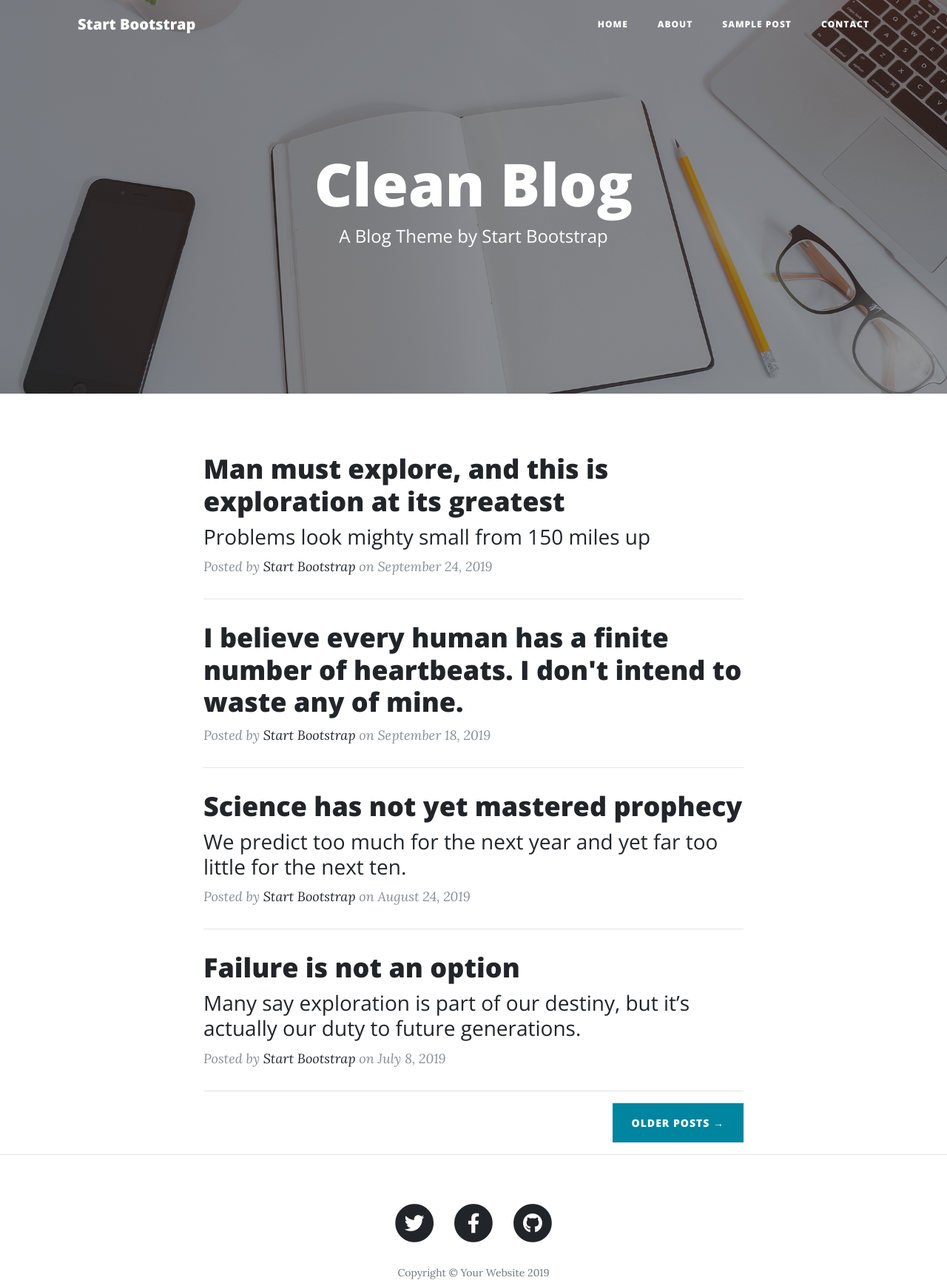
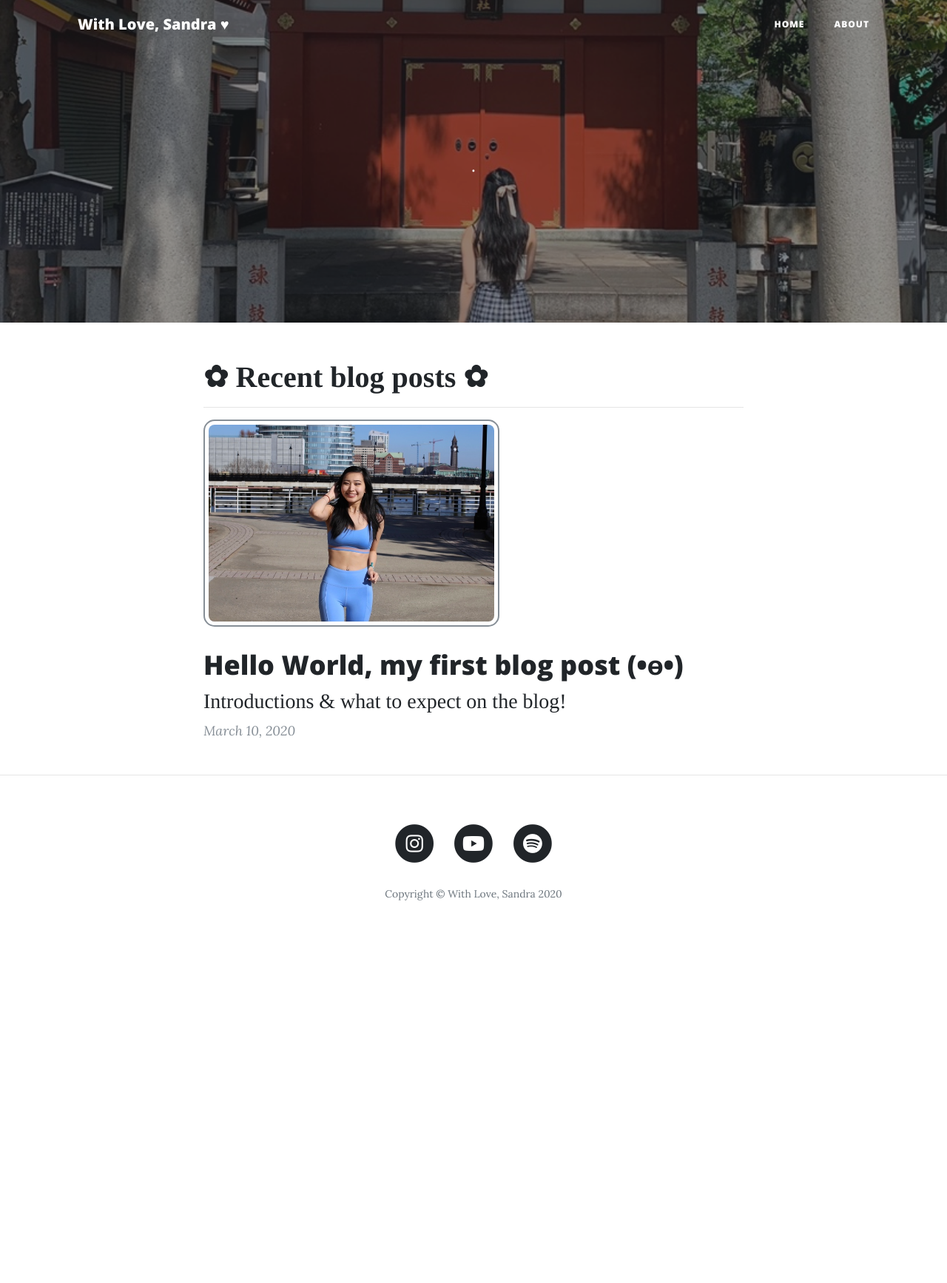
Before and after one commit to sandraliu11/Blog, a website: page index.html in a window 1280 px wide. Shown: the whole page at 74% size. After the commit the page ends 1284 px from the top, so only its background shows below. Drawn offline with nearby package versions, Linux system fonts and the light colour scheme.

Commit message:
completed site changes

```diff
--- a/css/clean-blog.css
+++ b/css/clean-blog.css
@@ -96,7 +96,7 @@ img::-moz-selection {
 
 #mainNav .navbar-brand {
   font-weight: 800;
-  color: #343a40;
+  color: #ffffff;
 }
 
 #mainNav .navbar-toggler {
@@ -121,7 +121,7 @@ img::-moz-selection {
   }
   #mainNav .navbar-brand {
     padding: 10px 20px;
-    color: #fff;
+    color: #ffffff;
   }
   #mainNav .navbar-brand:focus, #mainNav .navbar-brand:hover {
     color: rgba(255, 255, 255, 0.8);
@@ -139,7 +139,6 @@ img::-moz-selection {
   #mainNav {
     transition: background-color 0.2s;
     /* Force Hardware Acceleration in WebKit */
-    transform: translate3d(0, 0, 0);
     -webkit-backface-visibility: hidden;
   }
   #mainNav.is-fixed {
@@ -151,13 +150,13 @@ img::-moz-selection {
     background-color: rgba(255, 255, 255, 0.9);
   }
   #mainNav.is-fixed .navbar-brand {
-    color: #212529;
+    color: #ffffff;
   }
   #mainNav.is-fixed .navbar-brand:focus, #mainNav.is-fixed .navbar-brand:hover {
-    color: #0085A1;
+    color: #ffffff;
   }
   #mainNav.is-fixed .navbar-nav > li.nav-item > a {
-    color: #212529;
+    color: #ffffff;
   }
   #mainNav.is-fixed .navbar-nav > li.nav-item > a:focus, #mainNav.is-fixed .navbar-nav > li.nav-item > a:hover {
     color: #0085A1;
@@ -168,10 +167,25 @@ img::-moz-selection {
   }
 }
 
+headOfficial{
+  background: no-repeat center center;
+  background-attachment: scroll;
+  position: relative;
+  background-size: cover;
+  position: absolute;
+  top: 0;
+  left: 0;
+  height: 100%;
+  width: 100%;
+  padding: 200px 0 150px;
+  color: white;
+  line-height: 1.1;
+  display: block;
+}
+
 header.masthead {
   margin-bottom: 50px;
   background: no-repeat center center;
-  background-color: #868e96;
   background-attachment: scroll;
   position: relative;
   background-size: cover;
@@ -183,8 +197,6 @@ header.masthead .overlay {
   left: 0;
   height: 100%;
   width: 100%;
-  background-color: #212529;
-  opacity: 0.5;
 }
 
 header.masthead .page-heading,
@@ -394,6 +406,12 @@ footer .copyright {
   font-family: 'Open Sans', 'Helvetica Neue', Helvetica, Arial, sans-serif;
 }
 
+.blog-pic{
+  width:18em;
+  height:12em;
+  border-radius: 1.5em;
+}
+
 .btn-primary {
   background-color: #0085A1;
   border-color: #0085A1;
--- a/index.html
+++ b/index.html
@@ -2,14 +2,23 @@
 <html lang="en">
 
 <head>
+  <!-- Global site tag (gtag.js) - Google Analytics -->
+  <script async src="https://www.googletagmanager.com/gtag/js?id=UA-160034375-1"></script>
+  <script>
+    window.dataLayer = window.dataLayer || [];
+    function gtag(){dataLayer.push(arguments);}
+    gtag('js', new Date());
+
+    gtag('config', 'UA-160034375-1');
+  </script>
 
   <meta charset="utf-8">
   <meta name="viewport" content="width=device-width, initial-scale=1, shrink-to-fit=no">
   <meta name="description" content="">
   <meta name="author" content="">
 
-  <title>Clean Blog - Start Bootstrap Theme</title>
-
+  <title>Blog - With Love, Sandra</title>
+  <link rel="icon" href="img/moon.png" type="image/x-icon">
   <!-- Bootstrap core CSS -->
   <link href="vendor/bootstrap/css/bootstrap.min.css" rel="stylesheet">
 
@@ -26,9 +35,9 @@
 <body>
 
   <!-- Navigation -->
-  <nav class="navbar navbar-expand-lg navbar-light fixed-top" id="mainNav">
+  <nav  class="navbar navbar-expand-lg navbar-light fixed-top" id="mainNav">
     <div class="container">
-      <a class="navbar-brand" href="index.html">Start Bootstrap</a>
+      <a class="navbar-brand" href="index.html">With Love, Sandra ♥</a>
       <button class="navbar-toggler navbar-toggler-right" type="button" data-toggle="collapse" data-target="#navbarResponsive" aria-controls="navbarResponsive" aria-expanded="false" aria-label="Toggle navigation">
         Menu
         <i class="fas fa-bars"></i>
@@ -41,26 +50,26 @@
           <li class="nav-item">
             <a class="nav-link" href="about.html">About</a>
           </li>
-          <li class="nav-item">
-            <a class="nav-link" href="post.html">Sample Post</a>
-          </li>
-          <li class="nav-item">
-            <a class="nav-link" href="contact.html">Contact</a>
-          </li>
+<!--          <li class="nav-item">-->
+<!--            <a class="nav-link" href="post.html">Sample Post</a>-->
+<!--          </li>-->
+<!--          <li class="nav-item">-->
+<!--            <a class="nav-link" href="contact.html">Contact</a>-->
+<!--          </li>-->
         </ul>
       </div>
     </div>
   </nav>
 
   <!-- Page Header -->
-  <header class="masthead" style="background-image: url('img/home-bg.jpg')">
+  <header class="masthead" style="background-image: url('img/IMG_1327.jpg')">
     <div class="overlay"></div>
     <div class="container">
       <div class="row">
         <div class="col-lg-8 col-md-10 mx-auto">
           <div class="site-heading">
-            <h1>Clean Blog</h1>
-            <span class="subheading">A Blog Theme by Start Bootstrap</span>
+            <h1> </h1>
+            <span class="subheading">  .</span>
           </div>
         </div>
       </div>
@@ -71,63 +80,72 @@
   <div class="container">
     <div class="row">
       <div class="col-lg-8 col-md-10 mx-auto">
+        <h1 style="font-family: 'Futura', Times, serif;">✿ Recent blog posts ✿</h1>
+        <hr>
+<!--        <div class="post-preview">-->
+<!--          <img src="img/pink.jpg" style="width:18em;height:12em;" >-->
+<!--          <a href="post.html">-->
+<!--            <h2 class="post-title">-->
+<!--              Post Title 1-->
+<!--            </h2>-->
+<!--            <h3 class="post-subtitle">-->
+<!--              Description 1-->
+<!--            </h3>-->
+<!--          </a>-->
+<!--          <p class="post-meta">-->
+<!--&lt;!&ndash;          Posted by&ndash;&gt;-->
+<!--&lt;!&ndash;            <a href="#">Start Bootstrap</a>&ndash;&gt;-->
+<!--            March 10, 2020</p>-->
+<!--        </div>-->
+<!--        <hr>-->
         <div class="post-preview">
-          <a href="post.html">
-            <h2 class="post-title">
-              Man must explore, and this is exploration at its greatest
+          <img src="img/blogpic1.jpg" style="width:20em;height:14em;border-radius: .75em;padding:5px;border:2px solid #868e96;" >
+          <a href="blogposts/1helloworld.html">
+            <h2 class="post-title" >
+              Hello World, my first blog post (•ө•)
             </h2>
-            <h3 class="post-subtitle">
-              Problems look mighty small from 150 miles up
+            <h3 class="post-subtitle" style="font-family: 'Futura', Times, serif;">
+              Introductions & what to expect on the blog!
             </h3>
           </a>
-          <p class="post-meta">Posted by
-            <a href="#">Start Bootstrap</a>
-            on September 24, 2019</p>
+          <p class="post-meta">
+<!--            Posted by-->
+<!--            <a href="#">Start Bootstrap</a>-->
+            March 10, 2020</p>
         </div>
-        <hr>
-        <div class="post-preview">
-          <a href="post.html">
-            <h2 class="post-title">
-              I believe every human has a finite number of heartbeats. I don't intend to waste any of mine.
-            </h2>
-          </a>
-          <p class="post-meta">Posted by
-            <a href="#">Start Bootstrap</a>
-            on September 18, 2019</p>
-        </div>
-        <hr>
-        <div class="post-preview">
-          <a href="post.html">
-            <h2 class="post-title">
-              Science has not yet mastered prophecy
-            </h2>
-            <h3 class="post-subtitle">
-              We predict too much for the next year and yet far too little for the next ten.
-            </h3>
-          </a>
-          <p class="post-meta">Posted by
-            <a href="#">Start Bootstrap</a>
-            on August 24, 2019</p>
-        </div>
-        <hr>
-        <div class="post-preview">
-          <a href="post.html">
-            <h2 class="post-title">
-              Failure is not an option
-            </h2>
-            <h3 class="post-subtitle">
-              Many say exploration is part of our destiny, but it’s actually our duty to future generations.
-            </h3>
-          </a>
-          <p class="post-meta">Posted by
-            <a href="#">Start Bootstrap</a>
-            on July 8, 2019</p>
-        </div>
-        <hr>
+<!--        <hr>-->
+<!--        <div class="post-preview">-->
+<!--          <a href="post.html">-->
+<!--            <h2 class="post-title">-->
+<!--              Science has not yet mastered prophecy-->
+<!--            </h2>-->
+<!--            <h3 class="post-subtitle">-->
+<!--              We predict too much for the next year and yet far too little for the next ten.-->
+<!--            </h3>-->
+<!--          </a>-->
+<!--          <p class="post-meta">Posted by-->
+<!--            <a href="#">Start Bootstrap</a>-->
+<!--            on August 24, 2019</p>-->
+<!--        </div>-->
+<!--        <hr>-->
+<!--        <div class="post-preview">-->
+<!--          <a href="post.html">-->
+<!--            <h2 class="post-title">-->
+<!--              Failure is not an option-->
+<!--            </h2>-->
+<!--            <h3 class="post-subtitle">-->
+<!--              Many say exploration is part of our destiny, but it’s actually our duty to future generations.-->
+<!--            </h3>-->
+<!--          </a>-->
+<!--          <p class="post-meta">Posted by-->
+<!--            <a href="#">Start Bootstrap</a>-->
+<!--            on July 8, 2019</p>-->
+<!--        </div>-->
+<!--        <hr>-->
         <!-- Pager -->
-        <div class="clearfix">
-          <a class="btn btn-primary float-right" href="#">Older Posts &rarr;</a>
-        </div>
+<!--        <div class="clearfix">-->
+<!--          <a class="btn btn-primary float-right" href="#">Older Posts &rarr;</a>-->
+<!--        </div>-->
       </div>
     </div>
   </div>
@@ -141,31 +159,32 @@
         <div class="col-lg-8 col-md-10 mx-auto">
           <ul class="list-inline text-center">
             <li class="list-inline-item">
-              <a href="#">
+              <a target="_blank" href="https://www.instagram.com/withlove.sandra/">
                 <span class="fa-stack fa-lg">
                   <i class="fas fa-circle fa-stack-2x"></i>
-                  <i class="fab fa-twitter fa-stack-1x fa-inverse"></i>
+                  <i class="fab fa-instagram fa-stack-1x fa-inverse"></i>
                 </span>
               </a>
             </li>
             <li class="list-inline-item">
-              <a href="#">
+              <a target="_blank" href="https://www.youtube.com/channel/UC5qEPWtHLFRIjhW_3xd5g2A">
                 <span class="fa-stack fa-lg">
                   <i class="fas fa-circle fa-stack-2x"></i>
-                  <i class="fab fa-facebook-f fa-stack-1x fa-inverse"></i>
+                  <i class="fab fa-youtube fa-stack-1x fa-inverse"></i>
                 </span>
               </a>
             </li>
             <li class="list-inline-item">
-              <a href="#">
-                <span class="fa-stack fa-lg">
-                  <i class="fas fa-circle fa-stack-2x"></i>
-                  <i class="fab fa-github fa-stack-1x fa-inverse"></i>
-                </span>
+              <a target="_blank"  href="https://open.spotify.com/show/0TC8muDSuz8vQ9oZ3V5xJr">
+
+                            <span class="fa-stack fa-lg">
+                              <i class="fas fa-circle fa-stack-2x"></i>
+                              <i class="fab fa-spotify  fa-stack-1x fa-inverse "></i>
+                            </span>
               </a>
             </li>
           </ul>
-          <p class="copyright text-muted">Copyright &copy; Your Website 2019</p>
+          <p class="copyright text-muted">Copyright &copy; With Love, Sandra 2020</p>
         </div>
       </div>
     </div>
```
Also changed, not shown: about.html (+22 -20 lines), blogposts/1helloworld.html (added, +157 -0 lines), contact.html (+19 -18 lines), post.html (+24 -22 lines), img/IMG_1327.jpg (added), img/blogpic1.jpg (added), img/moon.png (added), img/pink.jpg (added), img/pinkc.jpg (added), 1 other file.
